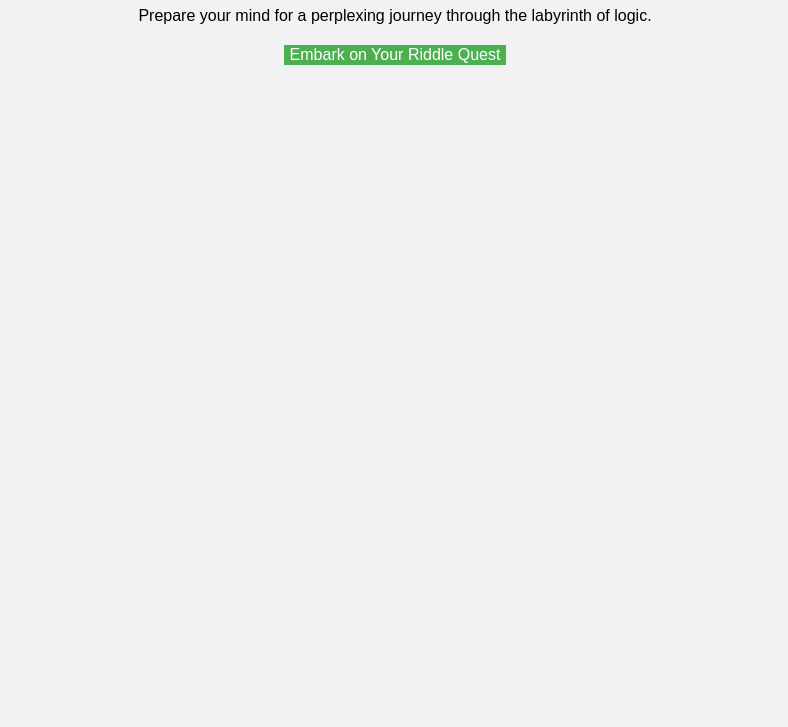
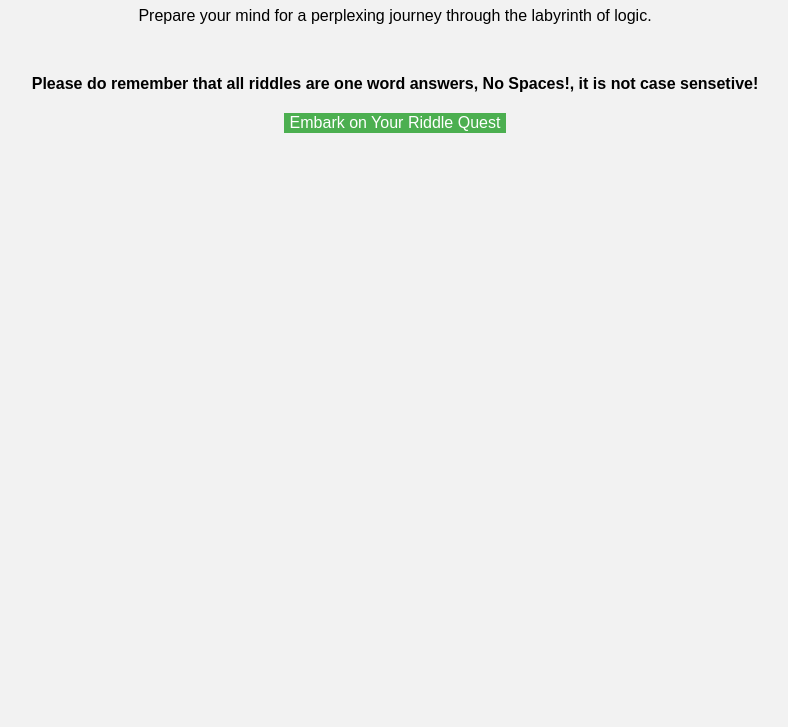
Before and after one commit to null65/riddle, a plain HTML site: page index.html in a window 1280 px wide. Shown: the part 73-800 px from the top of the page, without its empty margins (245-1033 px from the left). Drawn offline with Linux system fonts and the light colour scheme.

Commit message:
Update index.html

```diff
--- a/index.html
+++ b/index.html
@@ -33,6 +33,9 @@
     <h1>Welcome
  to the Riddle Realm</h1>
     <p>Prepare your mind for a perplexing journey through the labyrinth of logic.</p>
+    <br>
+    <p><b>Please do remember that all riddles are one word answers, No Spaces!, it is not case sensetive!</b></p>
     <button onclick="window.location.href='riddle1.html'">Embark on Your Riddle Quest</button>
+
 </body>
 </html>
```
